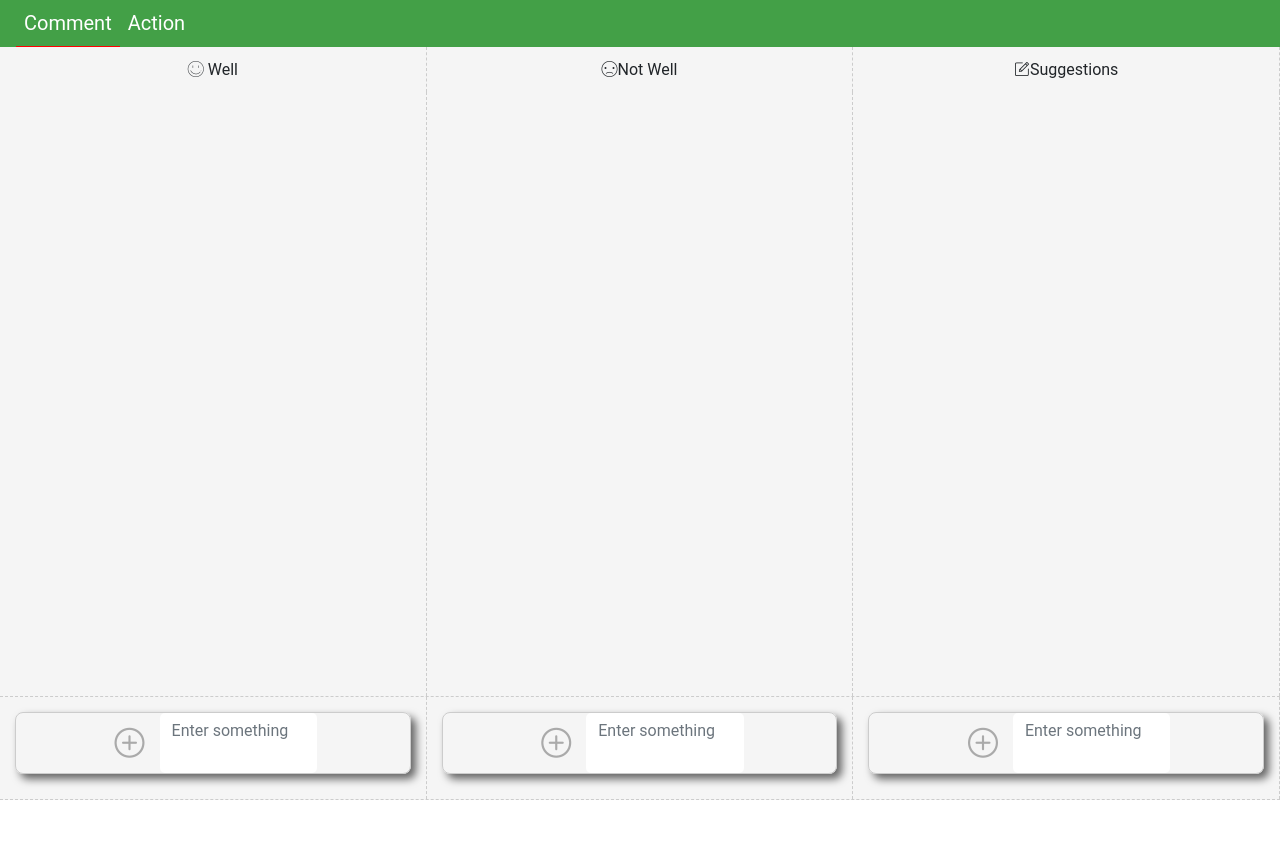
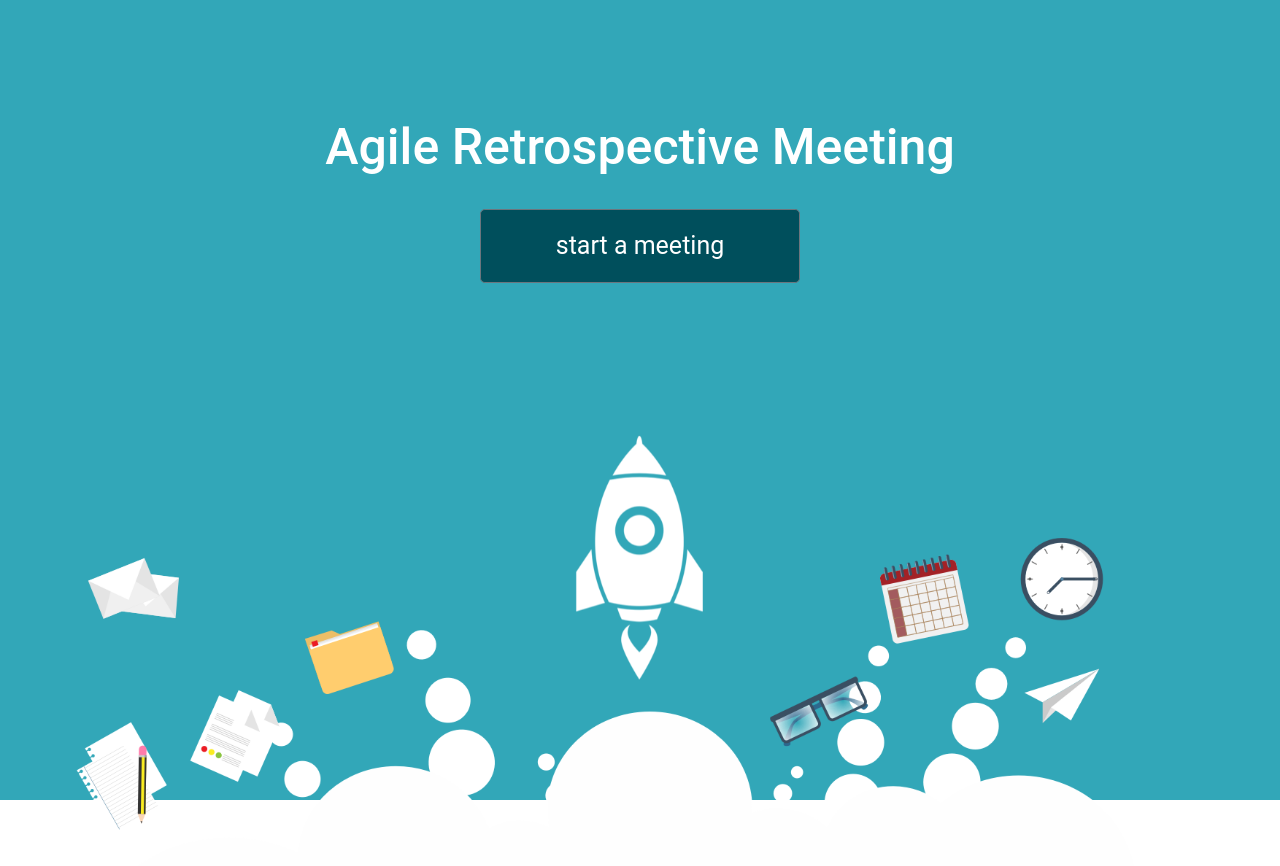
Before and after one commit to 1075551055/agile_retro_meeting_tool, a Vue app: page / in a window 1280 px wide. Before the commit this address led to /#/comment. Shown: the top 866 px of the page. Before the commit the page ends 800 px from the top, so only its background shows below. Built offline with nearby package versions, Linux system fonts and the light colour scheme; what vue-uuid would draw is missing.

Commit message:
add index page & adjust the routes
add index page & adjust the routes

```diff
--- a/src/App.vue
+++ b/src/App.vue
@@ -3,7 +3,8 @@
     <!-- <img src="./assets/logo.png"> -->
     <!-- <router-view/> -->
 
-    <Main></Main>
+    <!-- <Main></Main> -->
+    <router-view></router-view>
 
     <!-- naming router layout -->
     <!-- <router-view name="headernav"></router-view>
@@ -16,9 +17,14 @@
 
 <script>
 import Main from '@/components/Main'
+
 export default {
   // https://cn.vuejs.org/v2/api/#name
   name: 'App',
+  data(){
+    return{
+    }
+  },
   components:{
     Main
   }
@@ -33,10 +39,6 @@ html{
   font-family: "Roboto", "Helvetica Neue", Helvetica, Arial, sans-serif;
   -webkit-font-smoothing: antialiased;
   -moz-osx-font-smoothing: grayscale;
-  /* text-align: center; */
-  /* color: #2c3e50; */
-  /* margin-top: 60px; */
-  /* background-color: #F8F4F3; */
   background-color: #f5f5f5;
   font-size: 16px;
   height: 100%;
@@ -45,4 +47,11 @@ html{
 .active-route{
   border-bottom: 1px solid red;
 }
+
+/* will override children's component .container class style */
+.container {
+  width: 100%;
+  /* override bootstrap "container" class max-width */
+  max-width: 100%;
+}
 </style>
--- /dev/null
+++ b/src/components/Index.vue
@@ -0,0 +1,63 @@
+<template>
+  <div>
+    <b-container>
+      <b-row>
+        <div class="retro-des">
+          <h1>Agile Retrospective Meeting</h1>
+          <br>
+          <b-button variant="secondary btn-lg">start a meeting</b-button>
+        </div>
+      </b-row>
+      <b-row>
+        <div class="retro-bottom">
+          <img src="../assets/retro_index_bottom.png" alt>
+        </div>
+      </b-row>
+    </b-container>
+  </div>
+</template>
+
+<script>
+export default {};
+</script>
+
+<style lang="less" scoped>
+.container {
+  min-height: 100vh;
+  background-color: #32a7b8;
+  .row {
+    height: 50vh;
+  }
+  .row:first-child {
+    display: flex;
+    align-items: center;
+    justify-content: center;
+    div.retro-des {
+      h1 {
+        font-size: 50px;
+        color: #fff;
+        // margin: 0 auto;
+      }
+      button {
+        color: #fff;
+        background-color: #004f5c;
+        display: block;
+        margin: 0 auto;
+        padding: 17px 75px;
+        font-size: 25px;
+      }
+      button:hover {
+        border: 2px solid #43a047;
+        background-color: #1b2b1b;
+      }
+    }
+  }
+  .retro-bottom {
+    width: 100%;
+    height: 100%;
+    img {
+      width: 100%;
+    }
+  }
+}
+</style>
--- a/src/components/Main.vue
+++ b/src/components/Main.vue
@@ -22,11 +22,11 @@ export default {
     flex-direction: column;
     min-height: 100vh;
 }
-// will override children's component .container class style
-.container {
-  width: 100%;
-  // override bootstrap "container" class max-width
-  max-width: 100%;
-}
+// // will override children's component .container class style
+// .container {
+//   width: 100%;
+//   // override bootstrap "container" class max-width
+//   max-width: 100%;
+// }
 
 </style>
--- a/src/router/index.js
+++ b/src/router/index.js
@@ -1,10 +1,10 @@
 import Vue from 'vue'
 import Router from 'vue-router'
 // import HelloWorld from '@/components/HelloWorld'
-import HeaderTab from '@/components/HeaderTab'
 import Action from '@/components/Action'
 import Comment from '@/components/Comment'
-import HeaderNav from '@/components/HeaderNav'
+import Index from '@/components/Index'
+import Main from '@/components/Main'
 
 Vue.use(Router)
 
@@ -37,16 +37,37 @@ export default new Router({
     //   }
     // }
 
+    // {
+    //   path: '/',
+    //   redirect: '/comment'
+    // },
+    // {
+    //   path: '/comment',
+    //   component: Comment
+    // },{
+    //   path: '/action',
+    //   component: Action
+    // }
+
     {
       path: '/',
-      redirect: '/comment'
+      component: Index
     },{
-      path: '/comment',
-      component: Comment
-    },{
-      path: '/action',
-      component: Action
+      path: '/:meetingId',
+      component: Main,
+      children:[{
+        path:'',
+        component: Comment
+      },{
+        path: 'comment',
+        component: Comment
+      },{
+        path: 'action',
+        component: Action
+      }]
     }
+
+    // todo: config not found view
   ],
   linkActiveClass:'active-route'
 })
```
Also changed, not shown: src/assets/retro_index_bottom.png (added).
